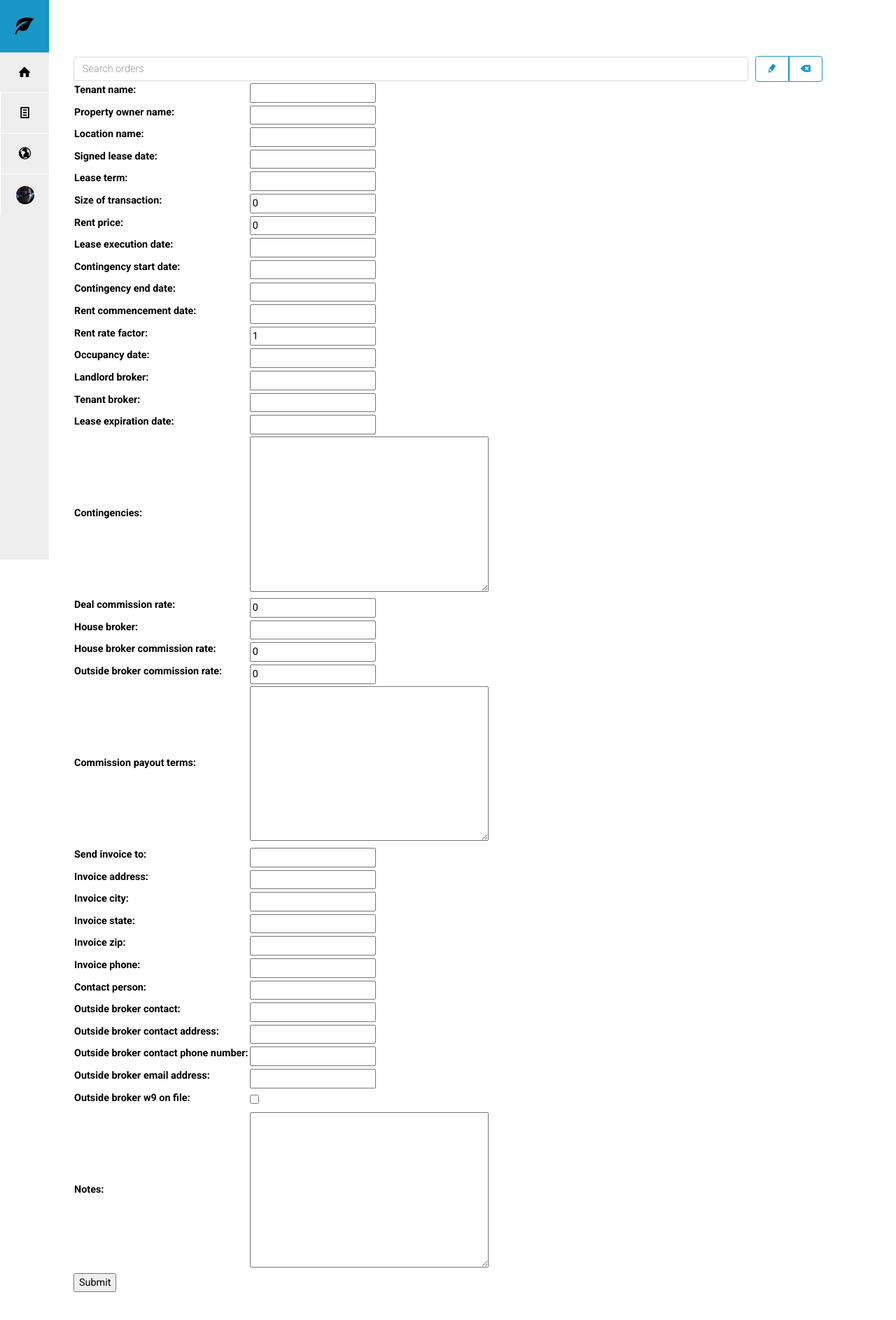
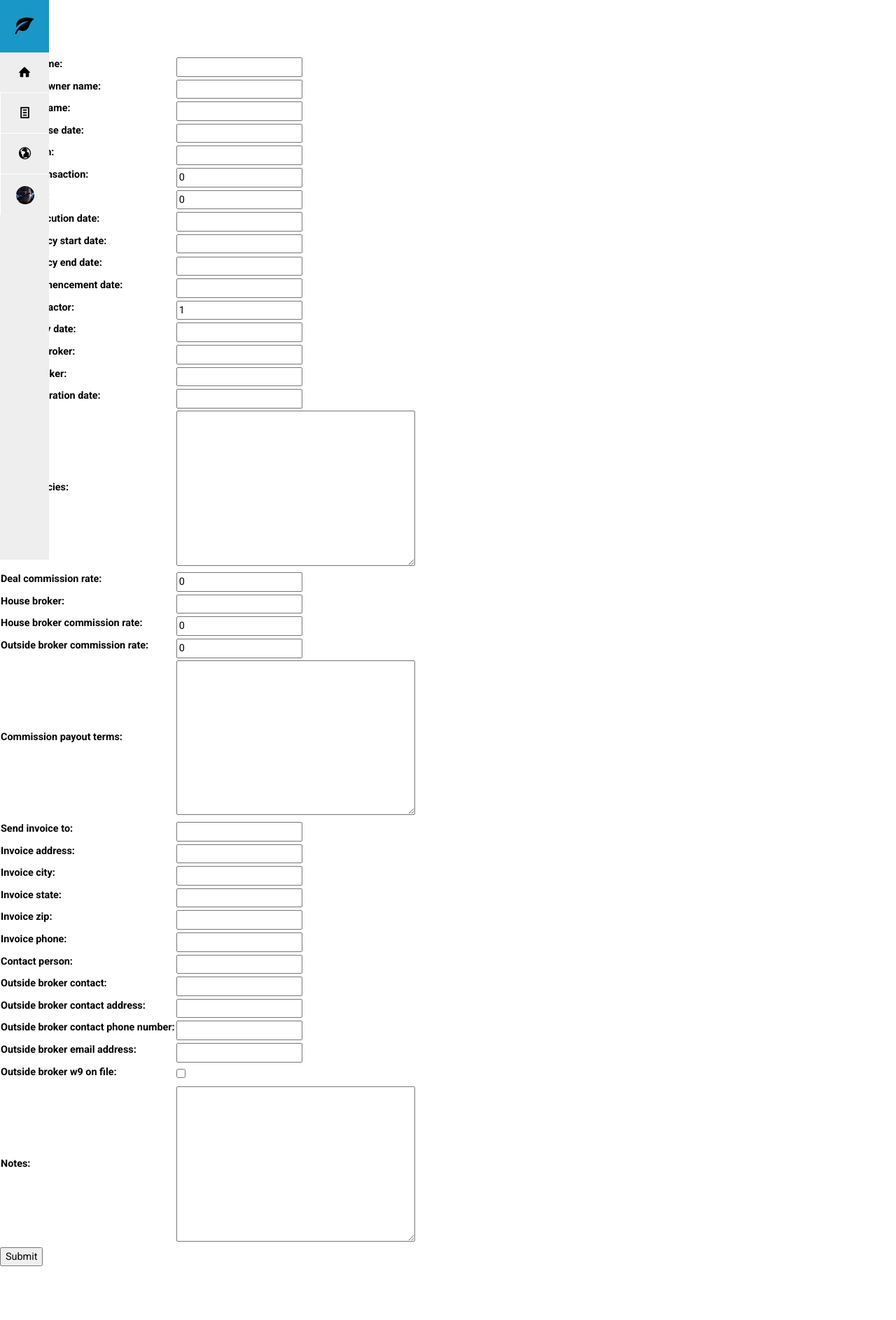
Before and after one commit to tkovalsky/commissions, a Django app: page /commissions/lease/create/ in a window 1280 px wide. Shown: the whole page at 70% size. After the commit the page ends 1810 px from the top, so only its background shows below. Run offline with Django 3.2, Linux system fonts and the light colour scheme; some libraries are stand-ins or nearby versions.

Commit message:
more updates

```diff
--- a/commissions/forms.py
+++ b/commissions/forms.py
@@ -24,9 +24,6 @@
         labels = { 'contract_execution_date': ('Contract signed on'),
                     'deal_commission_rate': ('Deal commission'),}
         help_texts = { 'contract_execution_date': ('Enter the date of the closing.'), }
-
-
-
 
 
 
--- a/commissions/templates/commissions/lease_form.html
+++ b/commissions/templates/commissions/lease_form.html
@@ -1,26 +1,8 @@
 {% extends "base.html" %}
 
 {% block content %}
+
 <form action="" method="post">
-<div class="container">
-
-  <div class="flextable">
-    <div class="flextable-item flextable-primary">
-      <input type="text" class="form-control" placeholder="Search orders">
-    </div>
-    <div class="flextable-item">
-      <div class="btn-group">
-        <button type="button" class="btn btn-outline-primary">
-          <span class="icon icon-pencil"></span>
-        </button>
-        <button type="button" class="btn btn-outline-primary">
-          <span class="icon icon-erase"></span>
-        </button>
-      </div>
-    </div>
-  </div>
-
-
     {% csrf_token %}
     <table>
     {{ form.as_table }}
@@ -28,5 +10,4 @@
     <input type="submit" value="Submit" />
 
 </form>
-</div>
 {% endblock %}
--- a/trec/settings.py
+++ b/trec/settings.py
@@ -39,6 +39,7 @@
     'django.contrib.messages',
     'django.contrib.staticfiles',
     'django.contrib.humanize',
+    'crispy_forms',
 ]
 
 MIDDLEWARE = [
```
